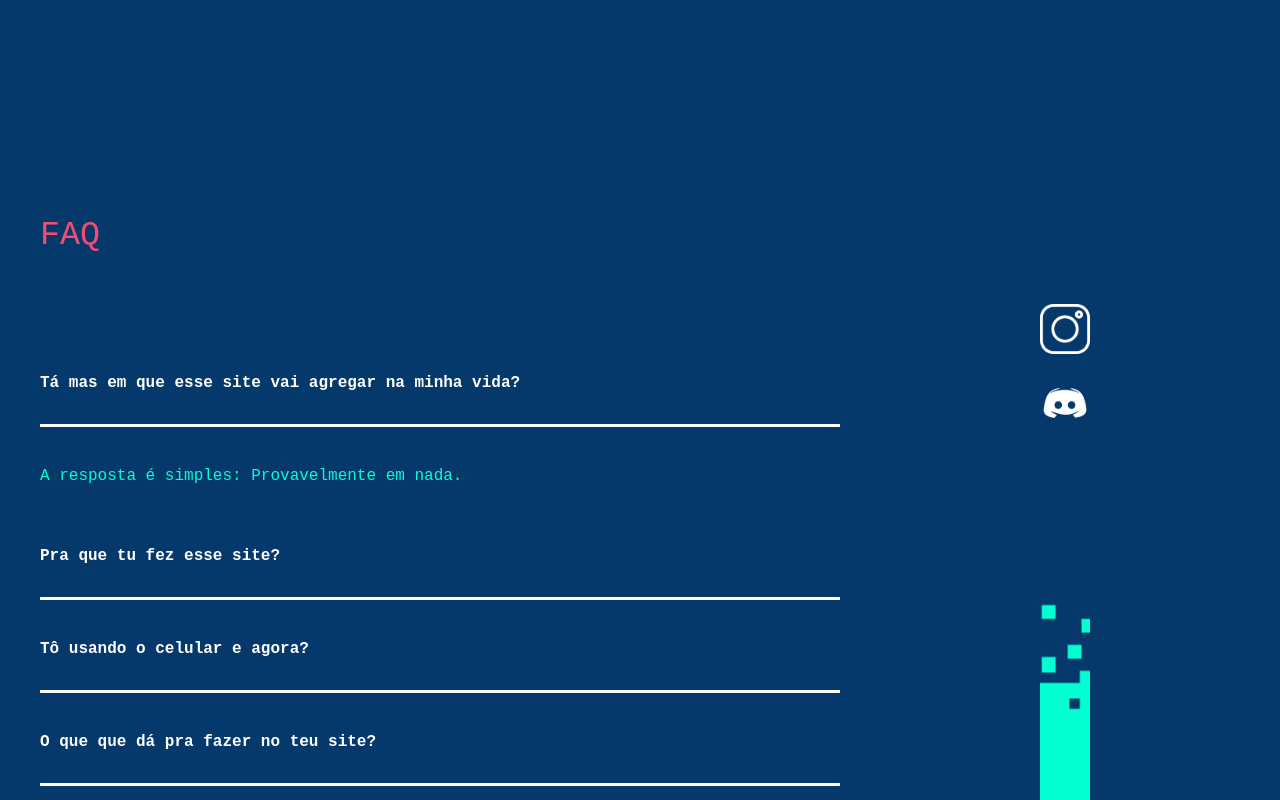
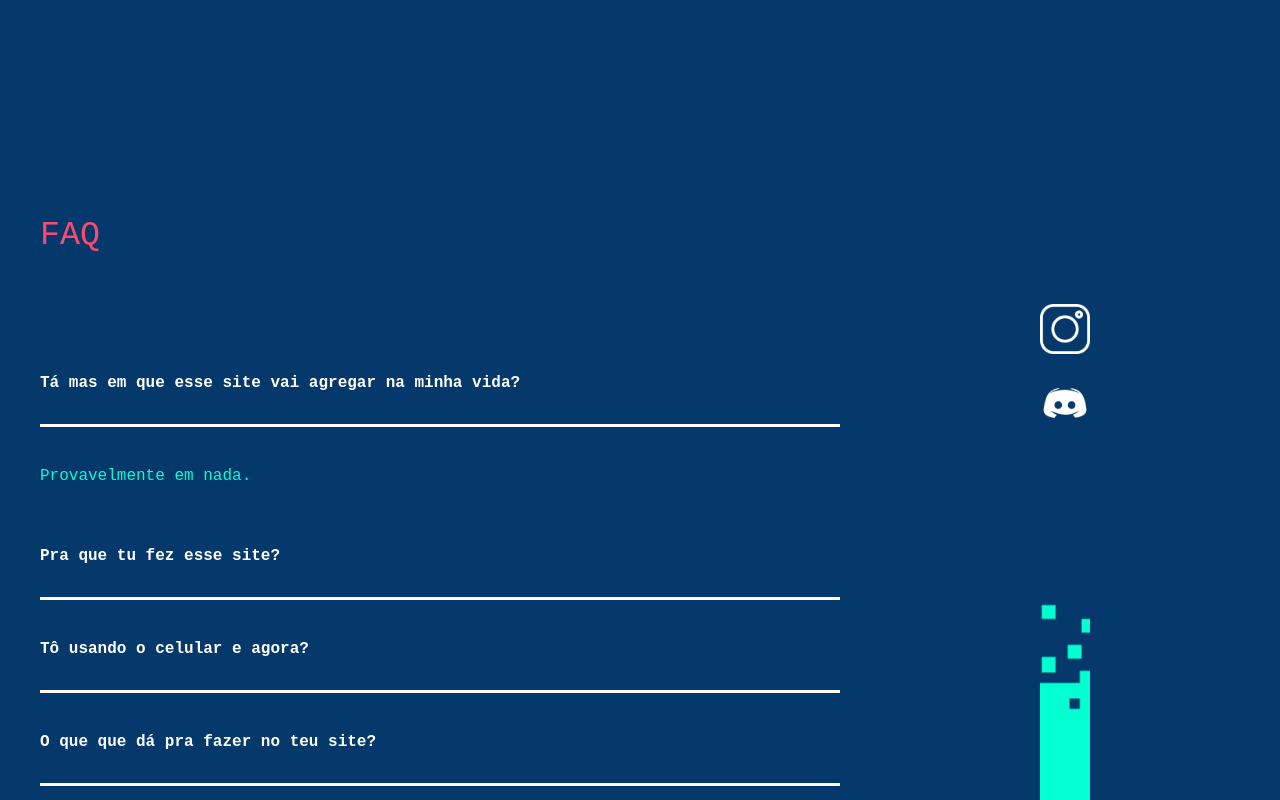
Before and after one commit to MarvimXD/myspace_react, a React (Create React App) app: page / in a window 1280 px wide. Both pictures are taken after a click on the element "Tá mas em que esse site vai agregar na minha vida?". Shown: the part 1827-2627 px from the top of the page. Built offline with nearby package versions, Linux system fonts and the light colour scheme.

Commit message:
Update body_main.jsx

```diff
--- a/src/components/main_page_comp/body_main.jsx
+++ b/src/components/main_page_comp/body_main.jsx
@@ -13,6 +13,7 @@ import discord from "./img/discord-icon.png";
 import amostra_myspace2019 from "./img/amostra-myspacev2.jpg";
 import amostra_myspace2020 from "./img/amostra-myspacev4.jpg";
 import amostra_myspace2021 from "./img/amostra-myspacev5.jpg";
+import dog from "./img/dog.png";
 
 export default function Bodypage() {
 
@@ -156,7 +157,7 @@ export default function Bodypage() {
                                     <p className="questions-p">Tá mas em que esse site vai agregar na minha vida?</p>
                                 </div>
                                 <div style={{display: showR1 ? "none" : "block"}} className="faq-field-answer" id="resp1">
-                                    <p className="answers-p">A resposta é simples: Provavelmente em nada.</p>
+                                    <p className="answers-p">Provavelmente em nada.</p>
                                 </div>
 
                                 <div onClick={showQuestionDois} className="faq-field" id="quest2">
@@ -179,6 +180,7 @@ export default function Bodypage() {
                                 </div>
 
                                 <div onClick={showQuestionQua} className="faq-field" id="quest2">
+
                                     <p className="questions-p">O que que dá pra fazer no teu site?</p>
                                 </div>
                                 <div style={{display: showR4 ? "none" : "block"}} className="faq-field-answer" id="resp4">
```
